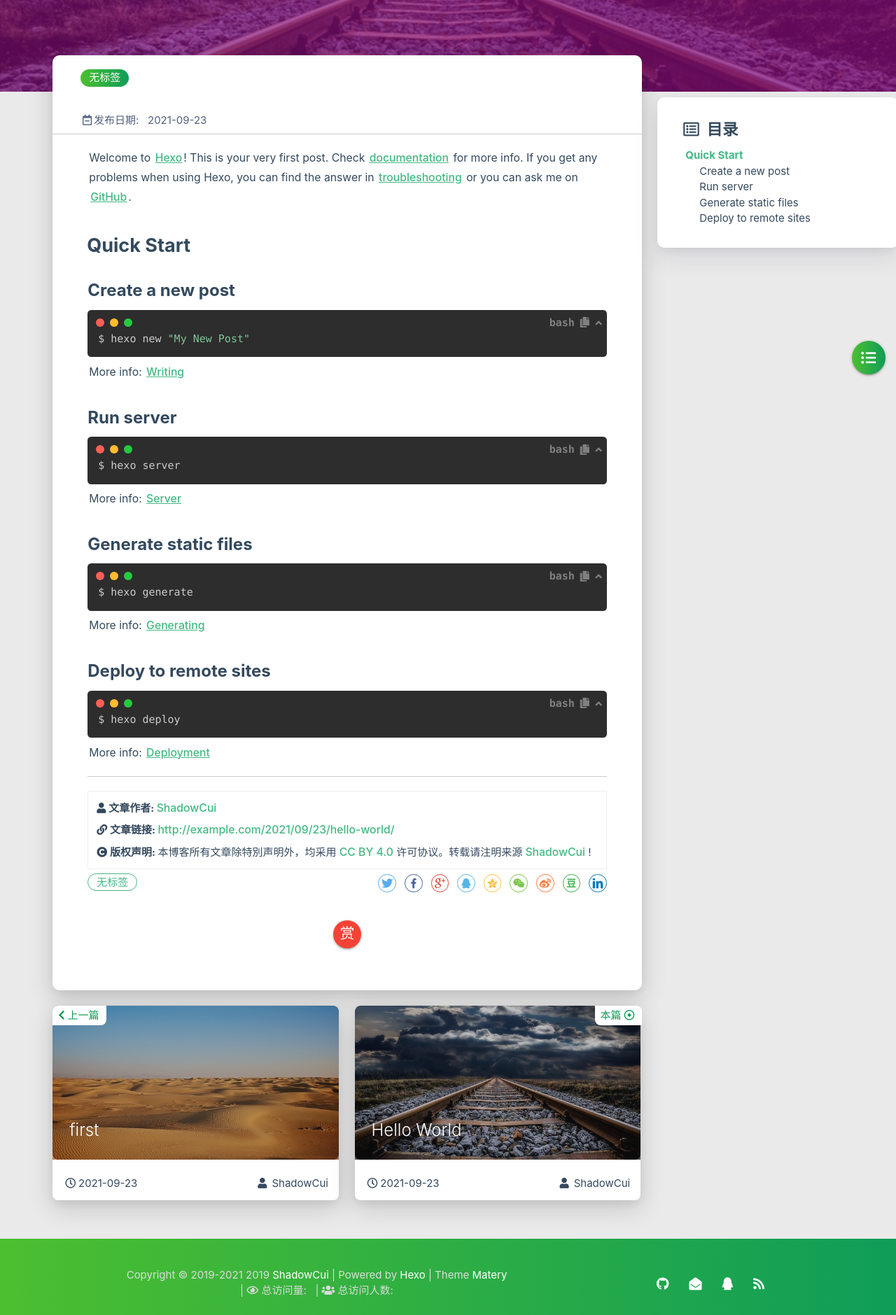
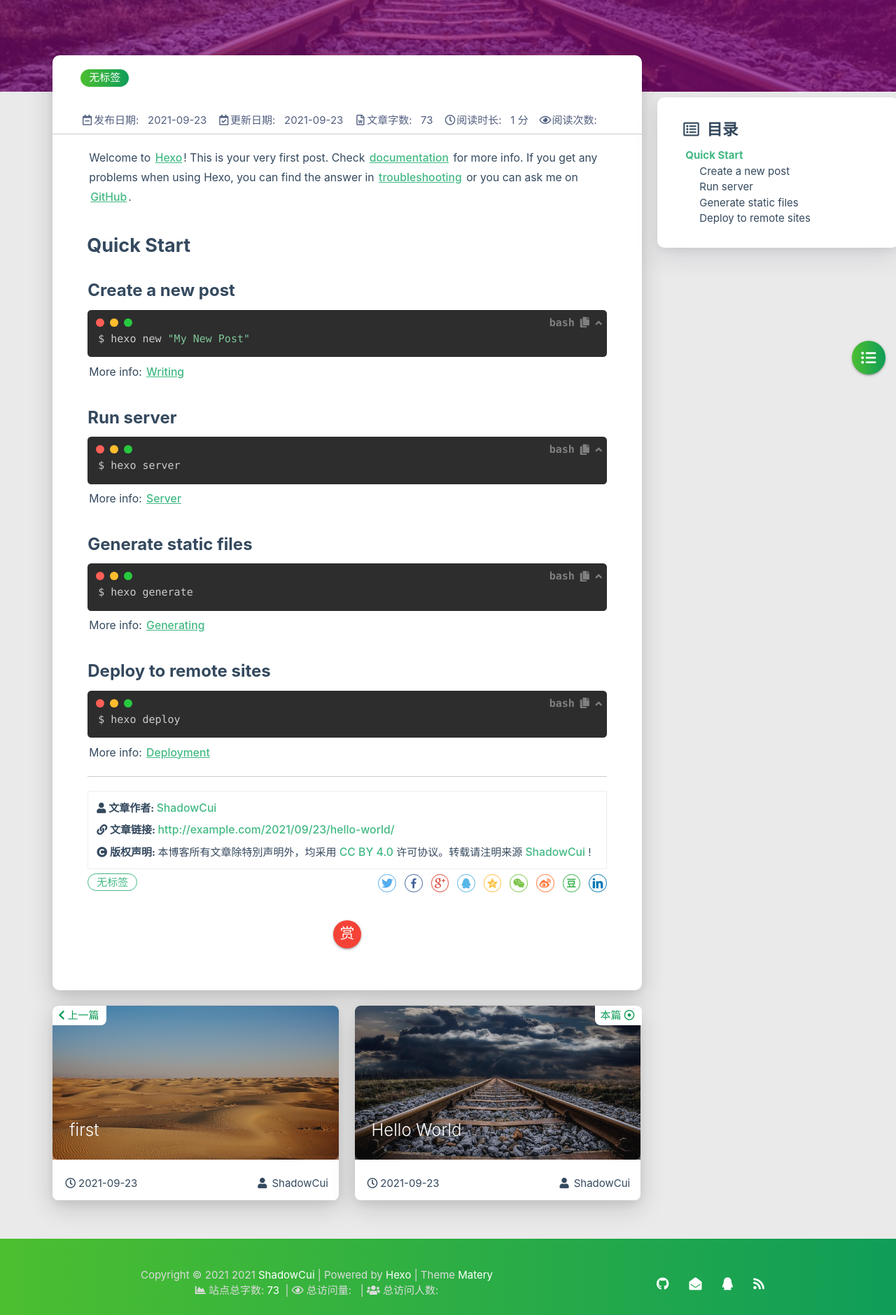
Before and after one commit to ShadowCui/shadowcui.github.io, a plain HTML site: page 2021/09/23/hello-world/index.html in a window 1280 px wide. Shown: the part 189-2068 px from the top of the page at 70% size. Drawn offline with Linux system fonts and the light colour scheme; some packages are replaced by stand-ins of ours; a script that the page names is missing.

Commit message:
Site updated: 2021-09-23 19:32:48

```diff
--- a/2021/09/23/first/index.html
+++ b/2021/09/23/first/index.html
@@ -29,8 +29,8 @@
 
     <script src="/libs/jquery/jquery.min.js"></script>
 
-<meta name="generator" content="Hexo 5.4.0"><link rel="stylesheet" href="/css/prism-tomorrow.css" type="text/css"><link rel="alternate" href="/atom.xml" title="ShadowCui's Blog" type="application/atom+xml">
-</head>
+<meta name="generator" content="Hexo 5.4.0"><link rel="alternate" href="/atom.xml" title="ShadowCui's Blog" type="application/atom+xml">
+<link rel="stylesheet" href="/css/prism-tomorrow.css" type="text/css"></head>
 
 
 
@@ -449,11 +449,31 @@
 
 
 
+                <div class="post-date info-break-policy">
+                    <i class="far fa-calendar-check fa-fw"></i>更新日期:&nbsp;&nbsp;
+                    2021-09-23
+                </div>
 
 
 
+                <div class="info-break-policy">
+                    <i class="far fa-file-word fa-fw"></i>文章字数:&nbsp;&nbsp;
+                    0
+                </div>
 
 
+
+                <div class="info-break-policy">
+                    <i class="far fa-clock fa-fw"></i>阅读时长:&nbsp;&nbsp;
+                    1 分
+                </div>
+
+
+
+                    <div id="busuanzi_container_page_pv" class="info-break-policy">
+                        <i class="far fa-eye fa-fw"></i>阅读次数:&nbsp;&nbsp;
+                        <span id="busuanzi_value_page_pv"></span>
+                    </div>
 
             </div>
         </div>
@@ -960,13 +980,16 @@
         <div class="col s12 m8 l8 copy-right">
             Copyright&nbsp;&copy;
 
-                <span id="year">2019-2021</span>
+                <span id="year">2021</span>
 
-            <span id="year">2019</span>
+            <span id="year">2021</span>
             <a href="/about" target="_blank">ShadowCui</a>
             |&nbsp;Powered by&nbsp;<a href="https://hexo.io/" target="_blank">Hexo</a>
             |&nbsp;Theme&nbsp;<a href="https://github.com/blinkfox/hexo-theme-matery" target="_blank">Matery</a>
             <br>
+
+                &nbsp;<i class="fas fa-chart-area"></i>&nbsp;站点总字数:&nbsp;<span
+                        class="white-color">73</span>
 
 
 
@@ -992,13 +1015,13 @@
 
         </div>
         <div class="col s12 m4 l4 social-link social-statis">
-    <a href="https://github.com/blinkfox" class="tooltipped" target="_blank" data-tooltip="访问我的GitHub" data-position="top" data-delay="50">
+    <a href="https://github.com/ShadowCui" class="tooltipped" target="_blank" data-tooltip="访问我的GitHub" data-position="top" data-delay="50">
         <i class="fab fa-github"></i>
     </a>
 
 
 
-    <a href="mailto:1181062873@qq.com" class="tooltipped" target="_blank" data-tooltip="邮件联系我" data-position="top" data-delay="50">
+    <a href="mailto:1009178488@qq.com" class="tooltipped" target="_blank" data-tooltip="邮件联系我" data-position="top" data-delay="50">
         <i class="fas fa-envelope-open"></i>
     </a>
 
@@ -1008,7 +1031,7 @@
 
 
 
-    <a href="tencent://AddContact/?fromId=50&fromSubId=1&subcmd=all&uin=1181062873" class="tooltipped" target="_blank" data-tooltip="QQ联系我: 1181062873" data-position="top" data-delay="50">
+    <a href="tencent://AddContact/?fromId=50&fromSubId=1&subcmd=all&uin=1009178488" class="tooltipped" target="_blank" data-tooltip="QQ联系我: 1009178488" data-position="top" data-delay="50">
         <i class="fab fa-qq"></i>
     </a>
 
--- a/2021/09/23/hello-world/index.html
+++ b/2021/09/23/hello-world/index.html
@@ -29,8 +29,8 @@
 
     <script src="/libs/jquery/jquery.min.js"></script>
 
-<meta name="generator" content="Hexo 5.4.0"><link rel="stylesheet" href="/css/prism-tomorrow.css" type="text/css"><link rel="alternate" href="/atom.xml" title="ShadowCui's Blog" type="application/atom+xml">
-</head>
+<meta name="generator" content="Hexo 5.4.0"><link rel="alternate" href="/atom.xml" title="ShadowCui's Blog" type="application/atom+xml">
+<link rel="stylesheet" href="/css/prism-tomorrow.css" type="text/css"></head>
 
 
 
@@ -449,11 +449,31 @@
 
 
 
+                <div class="post-date info-break-policy">
+                    <i class="far fa-calendar-check fa-fw"></i>更新日期:&nbsp;&nbsp;
+                    2021-09-23
+                </div>
 
 
 
+                <div class="info-break-policy">
+                    <i class="far fa-file-word fa-fw"></i>文章字数:&nbsp;&nbsp;
+                    73
+                </div>
 
 
+
+                <div class="info-break-policy">
+                    <i class="far fa-clock fa-fw"></i>阅读时长:&nbsp;&nbsp;
+                    1 分
+                </div>
+
+
+
+                    <div id="busuanzi_container_page_pv" class="info-break-policy">
+                        <i class="far fa-eye fa-fw"></i>阅读次数:&nbsp;&nbsp;
+                        <span id="busuanzi_value_page_pv"></span>
+                    </div>
 
             </div>
         </div>
@@ -972,13 +992,16 @@
         <div class="col s12 m8 l8 copy-right">
             Copyright&nbsp;&copy;
 
-                <span id="year">2019-2021</span>
+                <span id="year">2021</span>
 
-            <span id="year">2019</span>
+            <span id="year">2021</span>
             <a href="/about" target="_blank">ShadowCui</a>
             |&nbsp;Powered by&nbsp;<a href="https://hexo.io/" target="_blank">Hexo</a>
             |&nbsp;Theme&nbsp;<a href="https://github.com/blinkfox/hexo-theme-matery" target="_blank">Matery</a>
             <br>
+
+                &nbsp;<i class="fas fa-chart-area"></i>&nbsp;站点总字数:&nbsp;<span
+                        class="white-color">73</span>
 
 
 
@@ -1004,13 +1027,13 @@
 
         </div>
         <div class="col s12 m4 l4 social-link social-statis">
-    <a href="https://github.com/blinkfox" class="tooltipped" target="_blank" data-tooltip="访问我的GitHub" data-position="top" data-delay="50">
+    <a href="https://github.com/ShadowCui" class="tooltipped" target="_blank" data-tooltip="访问我的GitHub" data-position="top" data-delay="50">
         <i class="fab fa-github"></i>
     </a>
 
 
 
-    <a href="mailto:1181062873@qq.com" class="tooltipped" target="_blank" data-tooltip="邮件联系我" data-position="top" data-delay="50">
+    <a href="mailto:1009178488@qq.com" class="tooltipped" target="_blank" data-tooltip="邮件联系我" data-position="top" data-delay="50">
         <i class="fas fa-envelope-open"></i>
     </a>
 
@@ -1020,7 +1043,7 @@
 
 
 
-    <a href="tencent://AddContact/?fromId=50&fromSubId=1&subcmd=all&uin=1181062873" class="tooltipped" target="_blank" data-tooltip="QQ联系我: 1181062873" data-position="top" data-delay="50">
+    <a href="tencent://AddContact/?fromId=50&fromSubId=1&subcmd=all&uin=1009178488" class="tooltipped" target="_blank" data-tooltip="QQ联系我: 1009178488" data-position="top" data-delay="50">
         <i class="fab fa-qq"></i>
     </a>
 
```
Also changed, not shown: about/index.html (+17 -14 lines), archives/2021/09/index.html (+10 -7 lines), archives/2021/index.html (+10 -7 lines), archives/index.html (+10 -7 lines), categories/index.html (+30 -7 lines), friends/index.html (+10 -7 lines), index.html (+13 -10 lines), tags/index.html (+10 -7 lines), medias/avatar.jpg.
